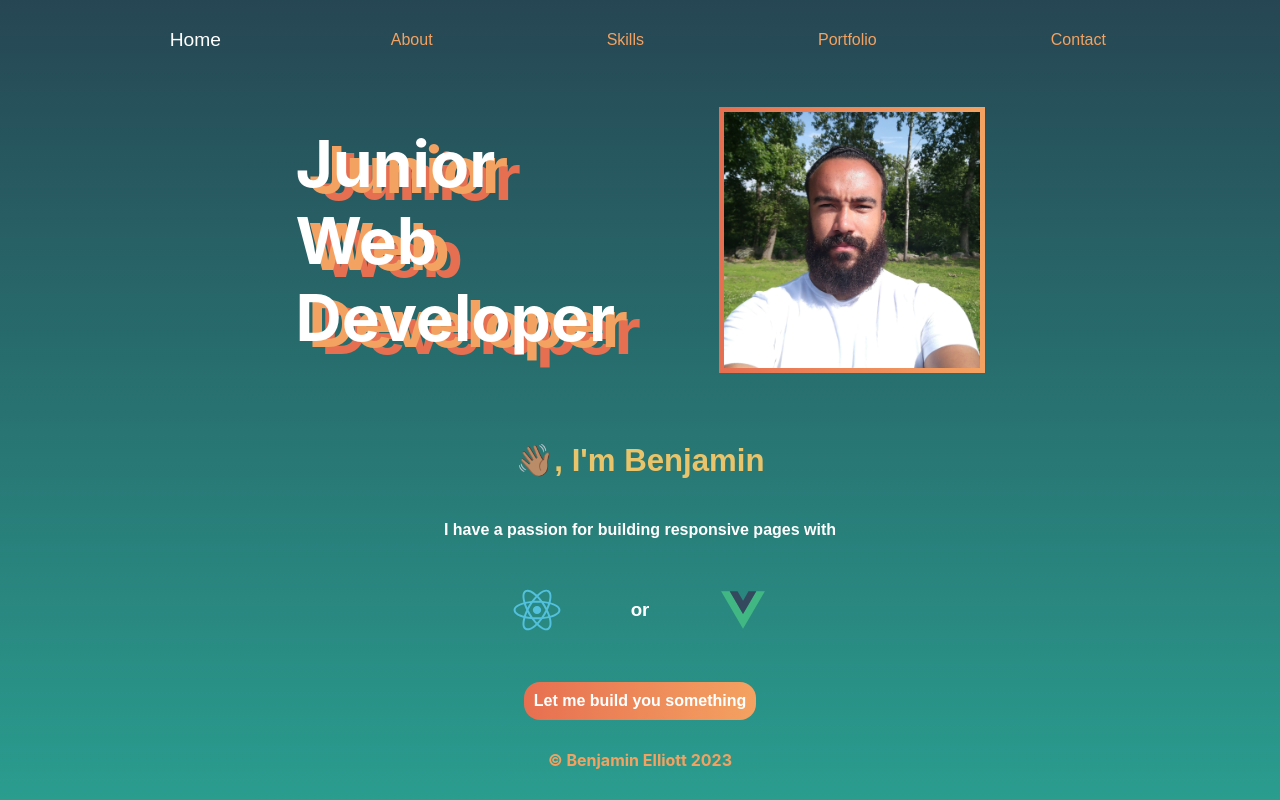
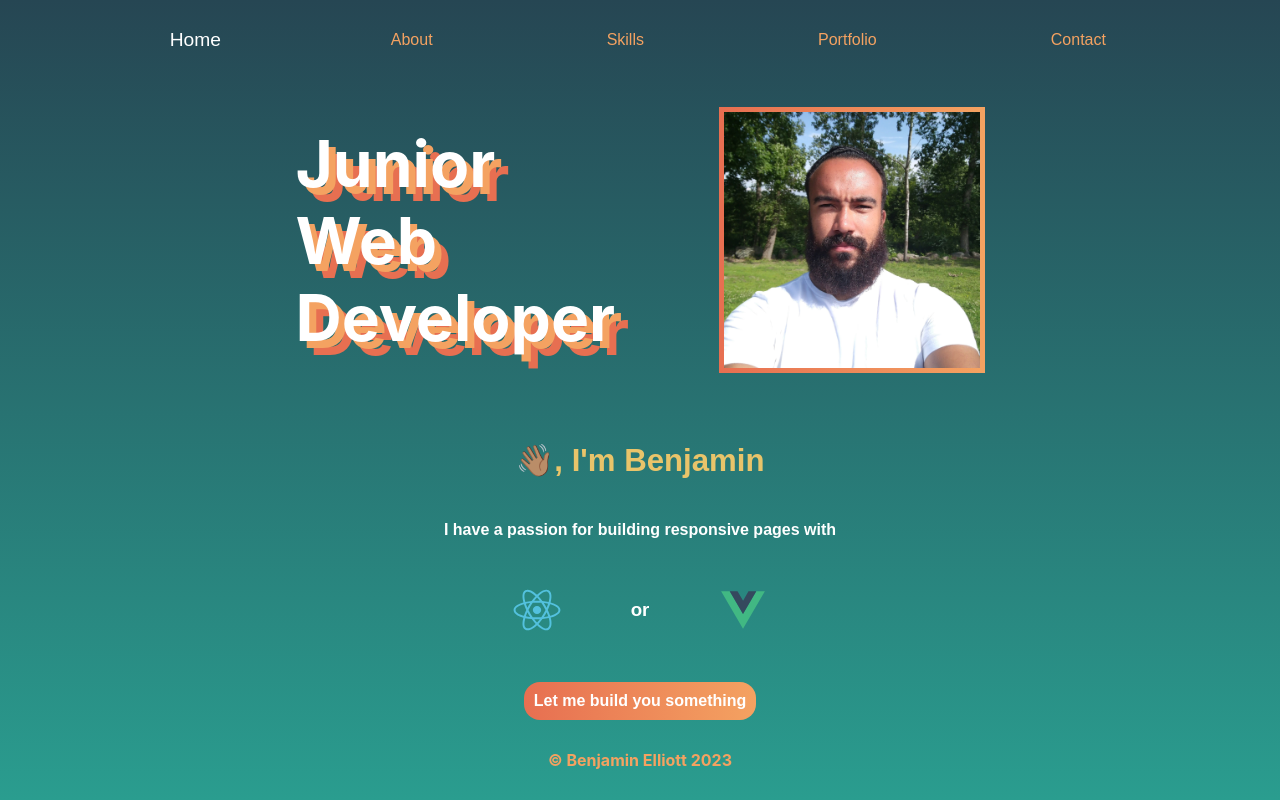
Before and after one commit to benjaminelliott/portfolio, a React (Create React App) app: page / in a window 1280 px wide. Built offline with nearby package versions, Linux system fonts and the light colour scheme; a web font is replaced by a local one.

Commit message:
adjusted title spacing

```diff
--- a/src/App.css
+++ b/src/App.css
@@ -10,7 +10,7 @@ body {
   margin: 0;
   overflow: scroll;
   background: linear-gradient(to top, var(--two), var(--one));
-  --text-shadow: 1vw 0.5vw var(--four), 2vw 1vw var(--five);
+  --text-shadow: 7px 7px var(--four), 14px 14px var(--five);
   --one: #264653;
   --two: #2a9d8f;
   --three: #e9c46a;
```
